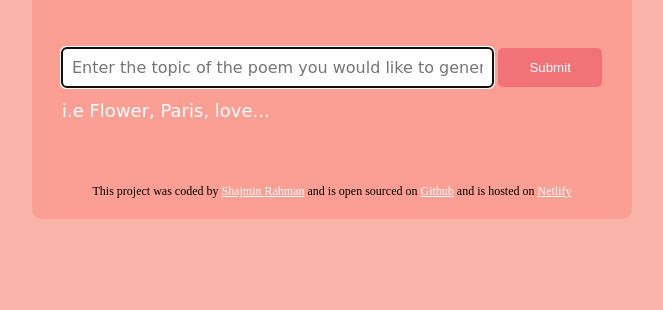
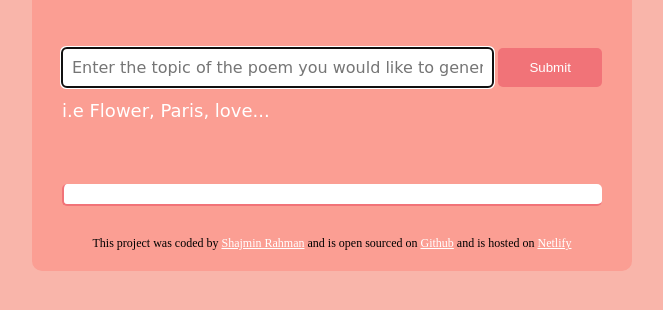
Before and after one commit to shajmin306/Shaz-Poem-Generator, a plain HTML site: page index.html in a window 1280 px wide. Shown: the part 176-486 px from the top of the page, without its empty margins (308-971 px from the left). Drawn offline with nearby package versions, Linux system fonts and the light colour scheme; a web font is replaced by a local one.

Commit message:
corrected HTML error

```diff
--- a/index.html
+++ b/index.html
@@ -34,7 +34,7 @@
           </form>
           <div class="hint">i.e Flower, Paris, love...</div>
         </div>
-        <div class="poem-hidden" id="poem"></div>
+        <div class="poem poem-hidden" id="poem"></div>
       </main>
       <footer>
         This project was coded by
```
